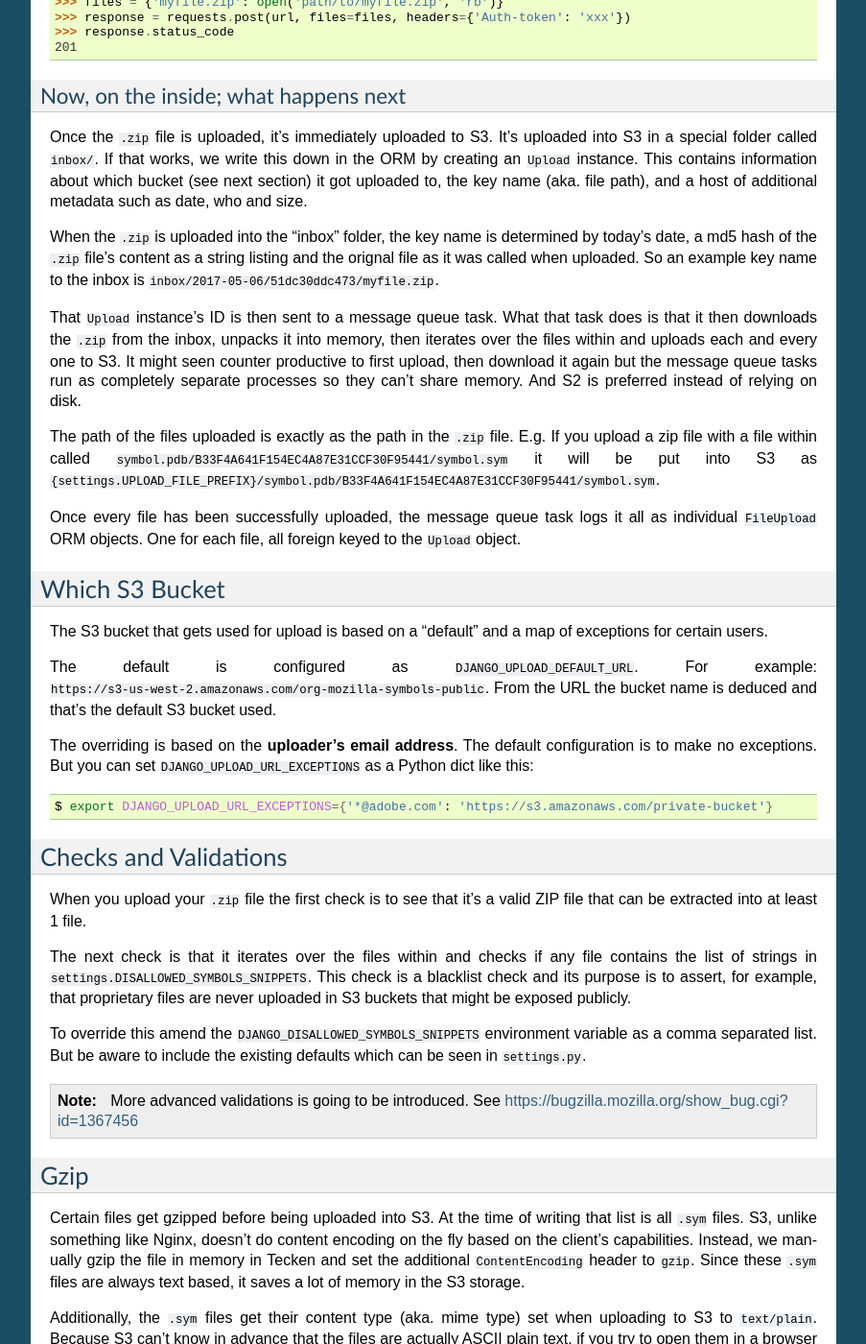
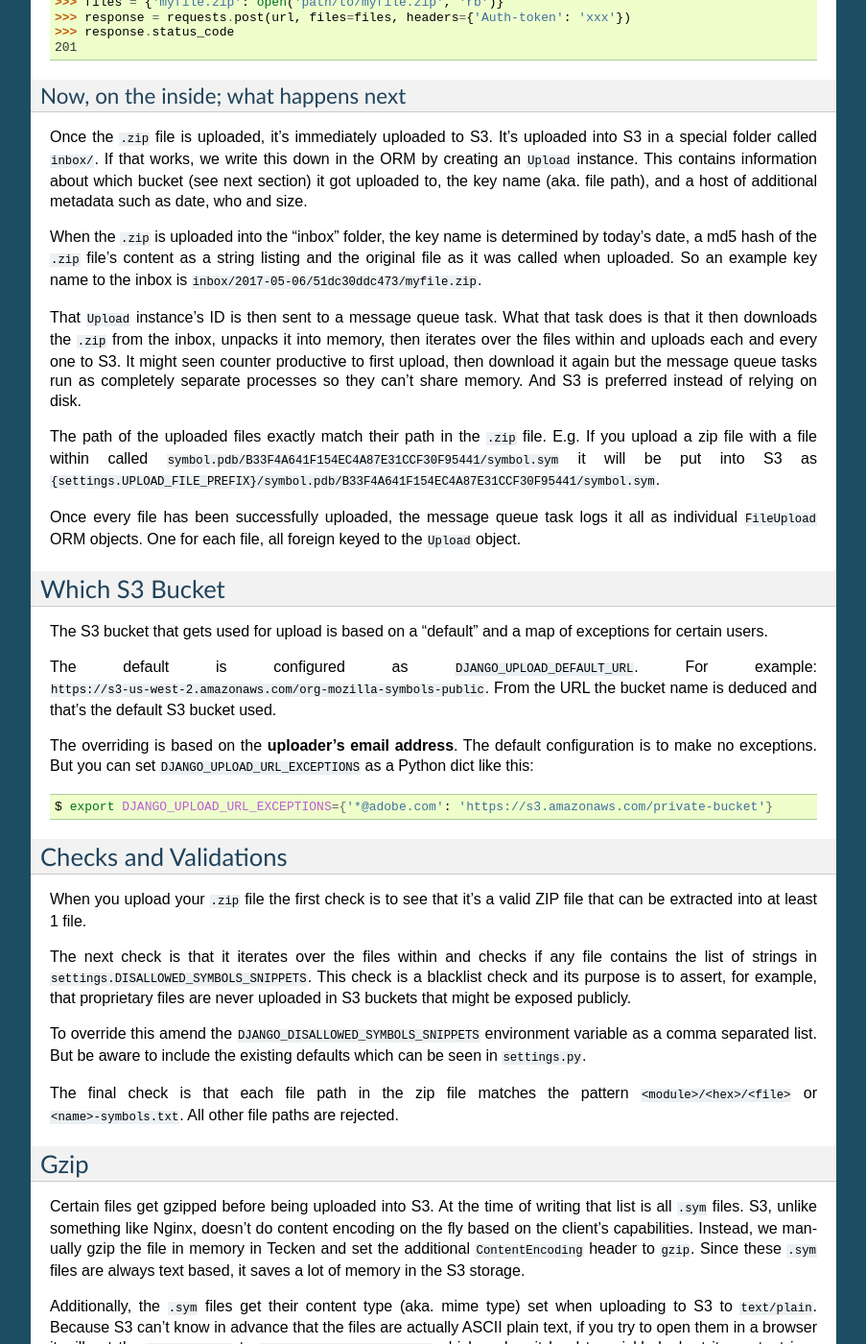
Before and after one commit to mozilla-services/tecken, a Sphinx documentation site: the page built from docs/upload.rst, in a window 1280 px wide and 1400 px high, scrolled down 611 px. Shown: the whole window at 96% size, without its empty margins (198-1101 px from the left). Built offline with Sphinx 7.4.7, drawn with Linux system fonts in a browser that asks for light colours.

Commit message:
Doc typos (#203)
* docs: fix typo S2 -> S3

* docs: try to clarify uploaded file paths in zip file

* docs: try to clarify different redis configs

* docs: Fix typo termal -> terminal

* docs: to ages -> for ages

* docs: try to clarify ignore patterns

* docs: document validation from bug 1367456

https://bugzilla.mozilla.org/show_bug.cgi?id=1367456

* settings: document system checks

* docs: Fix typo orignal -> original

```diff
--- a/docs/dev.rst
+++ b/docs/dev.rst
@@ -259,7 +259,7 @@ termal when you have started the development server:
    $ cd tecken-loader
    $ python3.5 main.py stacks http://localhost:8000/
 
-It will keep going to ages. If you kill it with ``Ctrl-C`` it will
+It will keep going for ages. If you kill it with ``Ctrl-C`` it will
 print out a summary of what it has done.
 
 This is useful for sending somewhat realistic symbolication requests
--- a/docs/download.rst
+++ b/docs/download.rst
@@ -68,9 +68,9 @@ processing. See https://bugzilla.mozilla.org/show_bug.cgi?id=1361809
 Ignore Patterns
 ===============
 
-Certain files are repeatedly queried for by we know with confidence that
-not only is it never in our symbol stores, it's also not worth logging
-that it couldn't be found.
+We know with confidence users repeatedly query certain files that are
+never in our symbol stores. We can ignore them to suppress logging
+that they couldn't be found.
 
 Right now, this is maintained as a configurable blacklist but is hard
 coded inside the ``_ignore_symbol`` code in ``tecken.download.views``.
--- a/docs/redis.rst
+++ b/docs/redis.rst
@@ -5,8 +5,8 @@ Redis Documentation
 Usage
 =====
 
-Redis is used for two distinct purposes any shouldn't mixed as the
-configuration is expected to be different.
+Redis is used for two distinct purposes and the different
+configurations shouldn't be mixed.
 
 One is used as an LRU cache for the Symbolication service. It's basically
 an alternative to a disk cache where eviction is automatically taken care
--- a/docs/upload.rst
+++ b/docs/upload.rst
@@ -63,7 +63,7 @@ such as date, who and size.
 
 When the ``.zip`` is uploaded into the "inbox" folder, the key name
 is determined by today's date, a md5 hash of the ``.zip`` file's content as a
-string listing and the orignal file as it was called when uploaded.
+string listing and the original file as it was called when uploaded.
 So an example key name to the inbox is ``inbox/2017-05-06/51dc30ddc473/myfile.zip``.
 
 That ``Upload`` instance's ID is then sent to a
@@ -71,13 +71,13 @@ message queue task. What that task does is that it then downloads the ``.zip``
 from the inbox, unpacks it into memory, then iterates over the files within
 and uploads each and every one to S3. It might seen counter productive to first
 upload, then download it again but the message queue tasks run as completely
-separate processes so they can't share memory. And S2 is preferred instead of
+separate processes so they can't share memory. And S3 is preferred instead of
 relying on disk.
 
-The path of the files uploaded is
-exactly as the path in the ``.zip`` file. E.g. If you upload a zip file with
-a file within called ``symbol.pdb/B33F4A641F154EC4A87E31CCF30F95441/symbol.sym``
-it will be put into S3 as
+The path of the uploaded files exactly match their path in the
+``.zip`` file. E.g. If you upload a zip file with a file within called
+``symbol.pdb/B33F4A641F154EC4A87E31CCF30F95441/symbol.sym`` it will be
+put into S3 as
 ``{settings.UPLOAD_FILE_PREFIX}/symbol.pdb/B33F4A641F154EC4A87E31CCF30F95441/symbol.sym``.
 
 Once every file has been successfully uploaded, the message queue task
@@ -119,7 +119,10 @@ To override this amend the ``DJANGO_DISALLOWED_SYMBOLS_SNIPPETS`` environment
 variable as a comma separated list. But be aware to include the existing
 defaults which can be seen in ``settings.py``.
 
-.. note:: More advanced validations is going to be introduced. See https://bugzilla.mozilla.org/show_bug.cgi?id=1367456
+The final check is that each file path in the zip file matches the
+pattern ``<module>/<hex>/<file>`` or ``<name>-symbols.txt``. All other
+file paths are rejected.
+
 
 Gzip
 ====
```
Also changed, not shown: other parts of docs/dev.rst (+1 -1 lines), 1 other file.
